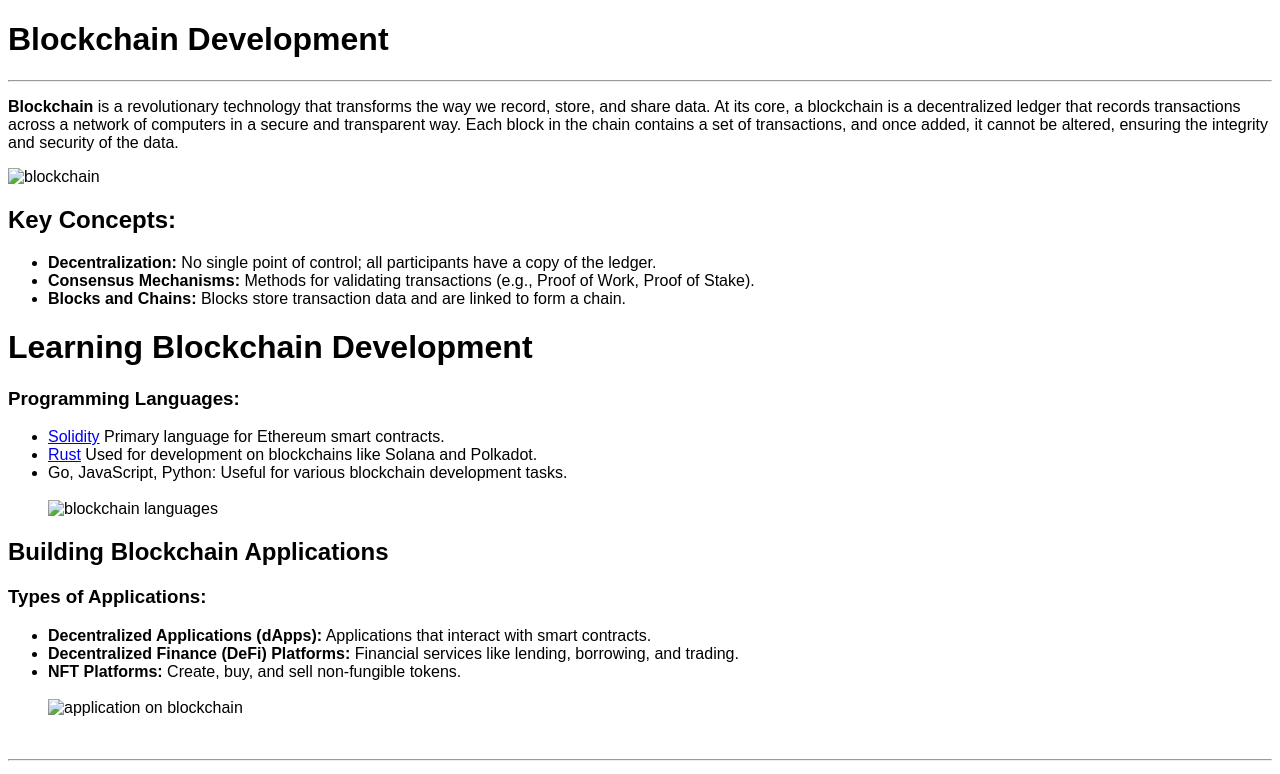
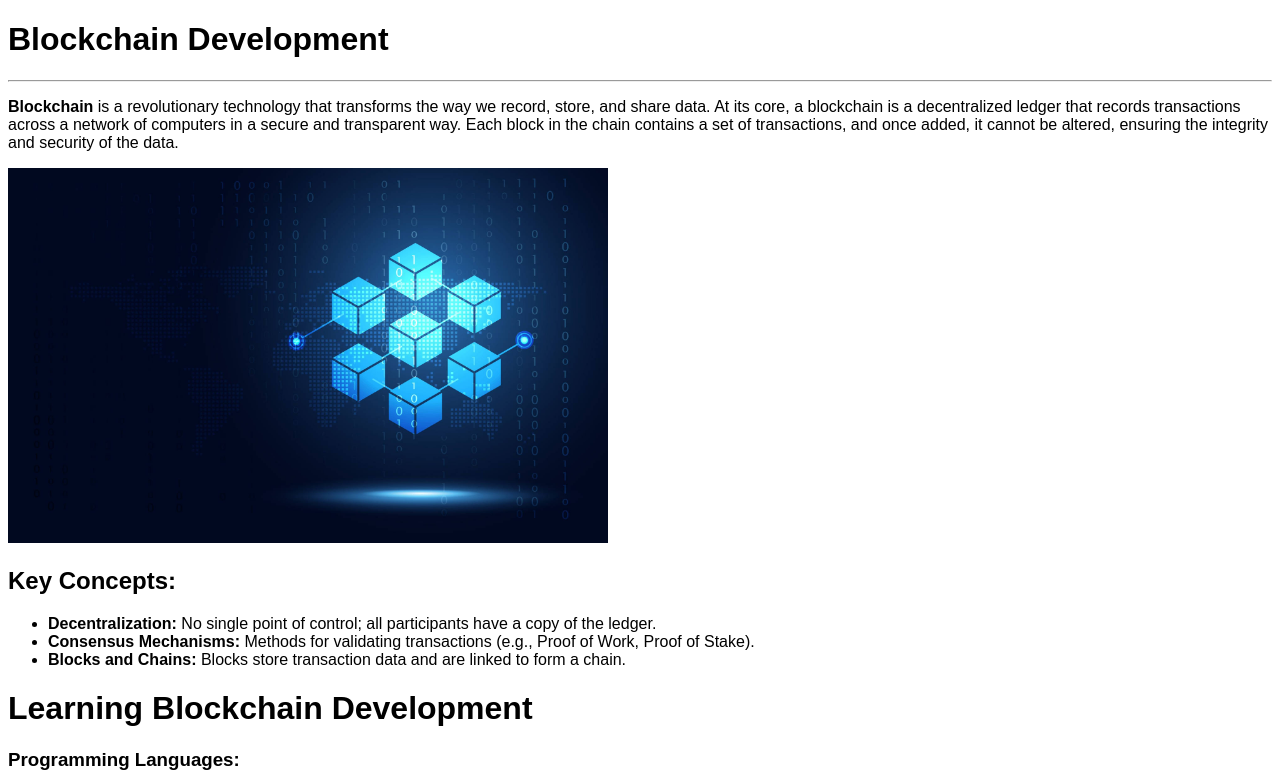
Before and after one commit to 0xkevindev/Blockchain, a plain HTML site: page index.html in a window 1280 px wide. Shown: the top 774 px of the page. Drawn offline with Linux system fonts and the light colour scheme; the site is published under a folder, as on GitHub Pages, so addresses that start at the root find nothing.

Commit message:
index.html

```diff
--- a/index.html
+++ b/index.html
@@ -18,7 +18,7 @@
       ensuring the integrity and security of the data.
     </p>
     <img
-      src="/blockchain-digitally-rendered-illustration-icq4rzyyujzjj1o2.jpg"
+  src="blockchain-digitally-rendered-illustration-icq4rzyyujzjj1o2.jpg"
   alt="blockchain"
   style="width: 100%; max-width: 600px"
 />
@@ -54,7 +54,7 @@
       </li>
       <br />
       <img
-        src="/blockchain language.png"
+  src="blockchain language.png"
   alt="blockchain languages"
   style="width: 100%; max-width: 600px"
 />
@@ -73,7 +73,7 @@
       <li><b>NFT Platforms:</b> Create, buy, and sell non-fungible tokens.</li>
       <br />
       <img
-        src="/application of block chain.jpg"
+  src="application of block chain.jpg"
   alt="application on blockchain"
   style="width: 100%; max-width: 600px"
 />
```
Lines whose indentation alone changed are shown as unchanged.
